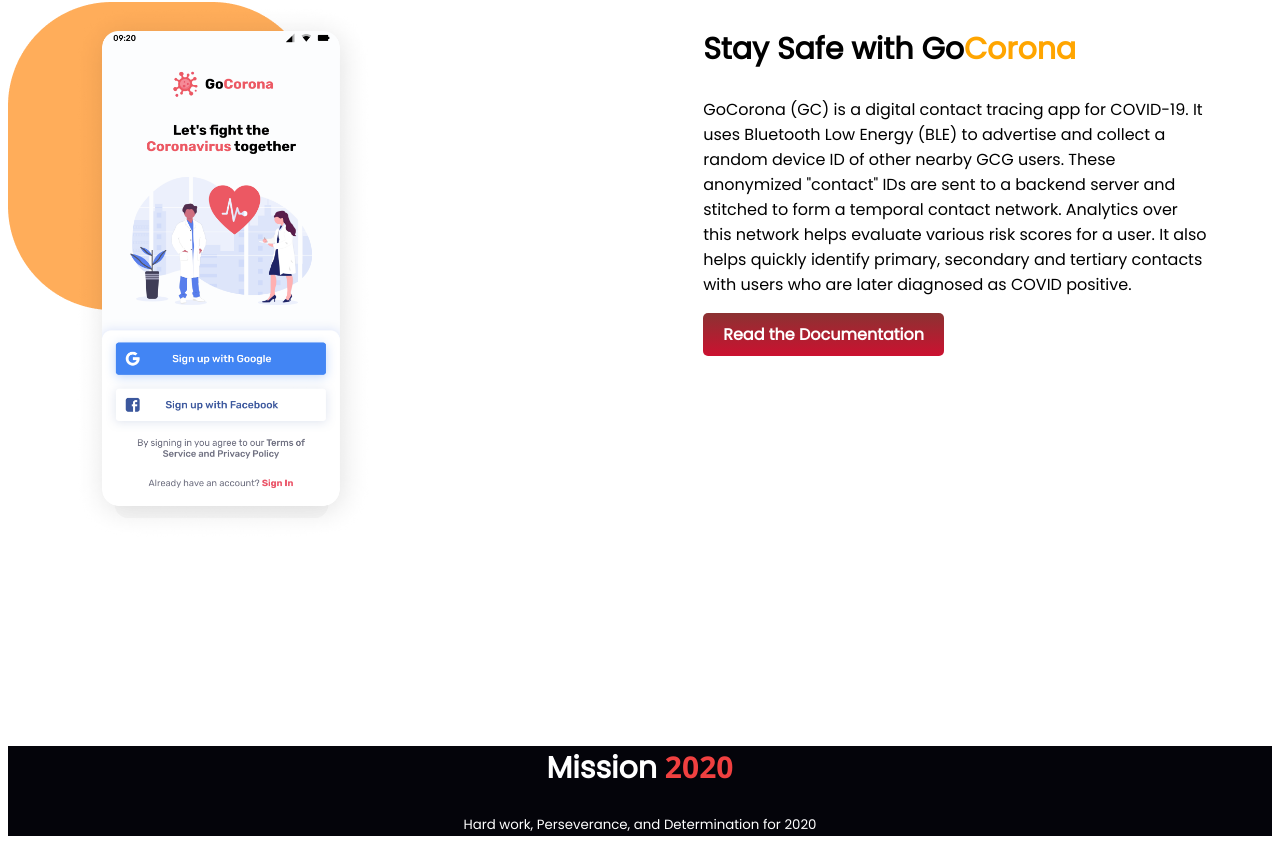
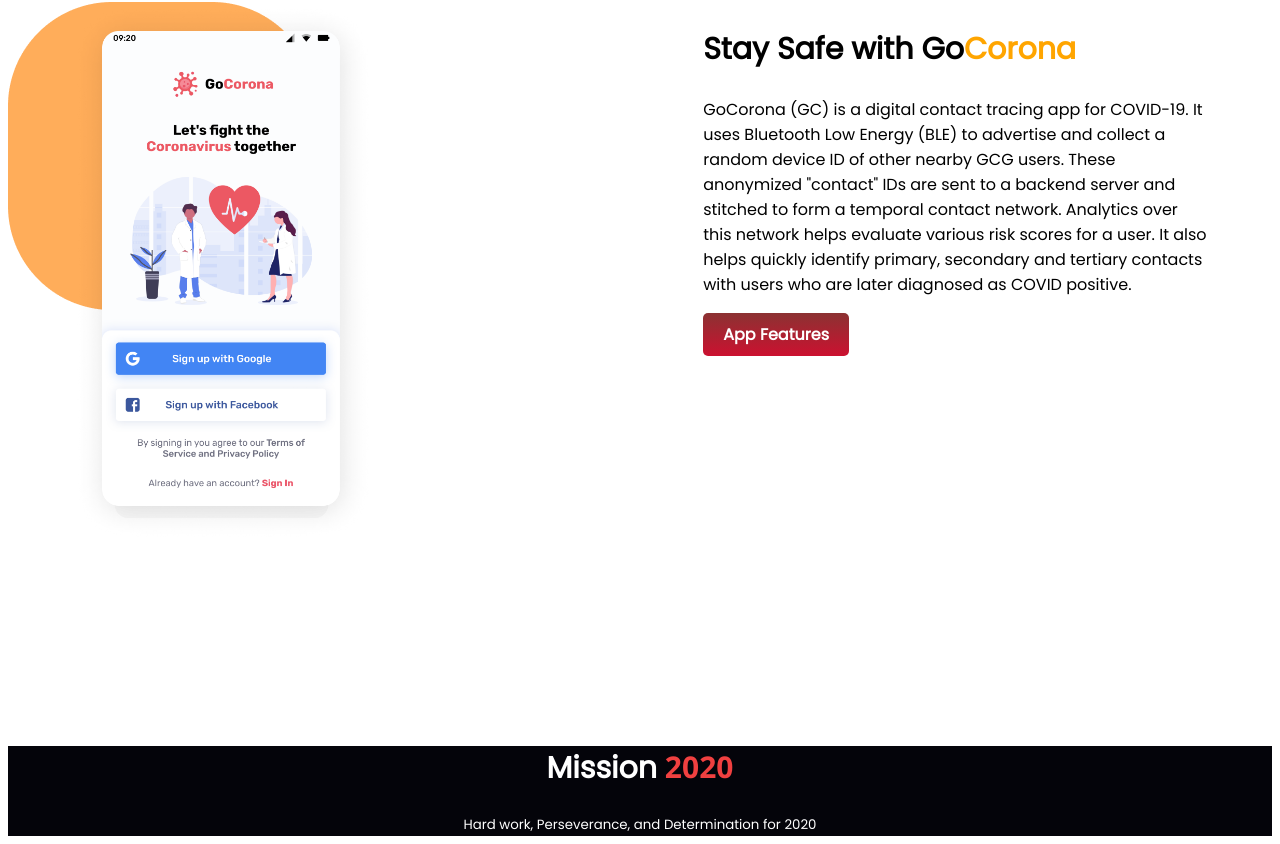
Before and after one commit to tafhimul365/assignment-web, a plain HTML site: page index.html in a window 1280 px wide. Shown: the part 1990-2834 px from the top of the page. Drawn offline with Linux system fonts and the light colour scheme.

Commit message:
second-commit

```diff
--- a/index.html
+++ b/index.html
@@ -145,7 +145,7 @@
                 tertiary contacts with users who are later diagnosed as COVID positive.
                 <br>
                 <br>
-                <a target="_blank" href="https://www.programming-hero.com/">Read the Documentation</a>
+                <a target="_blank" href="https://www.programming-hero.com/">App Features</a>
 
             </p>
         </div>
```
